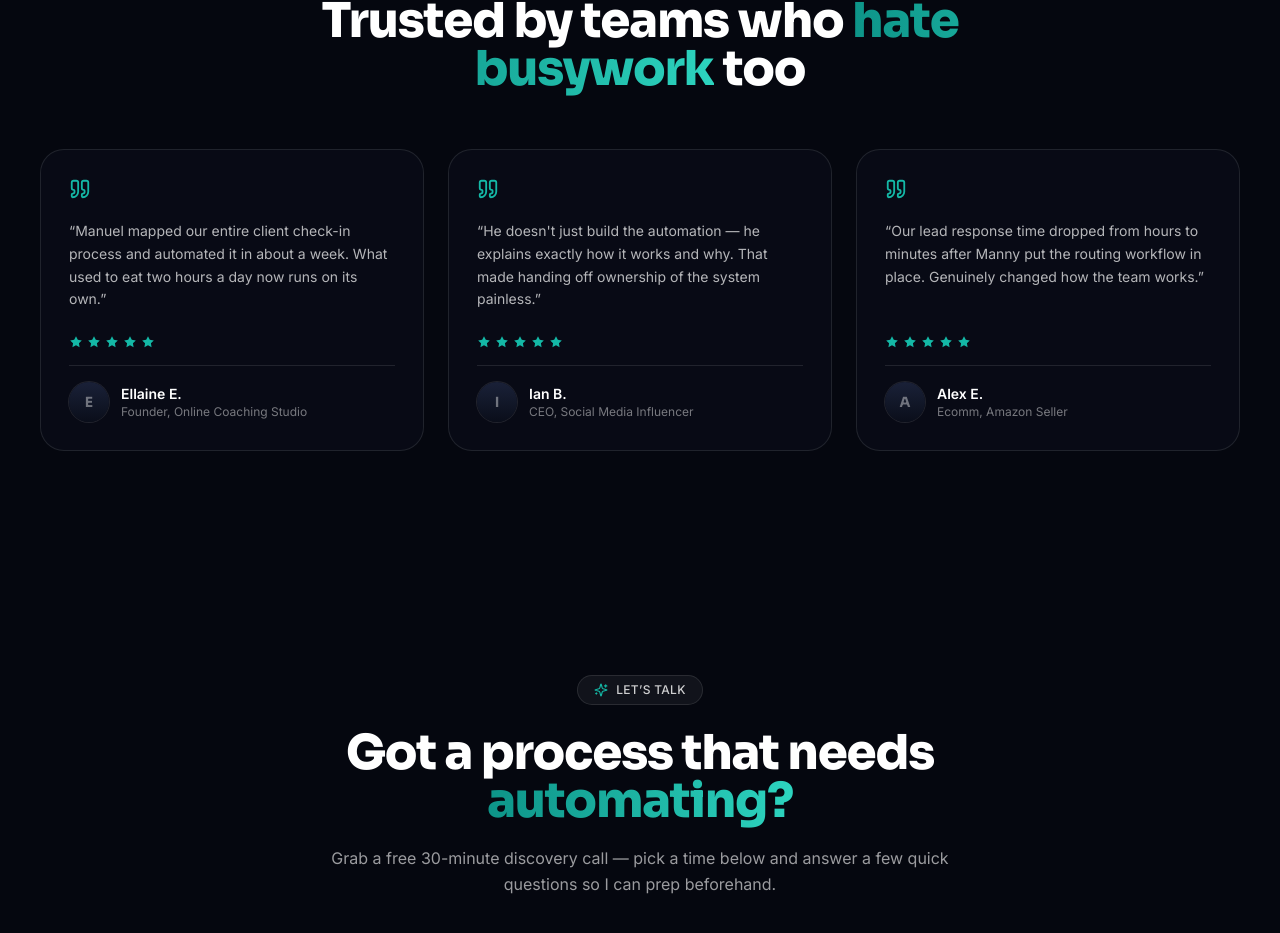
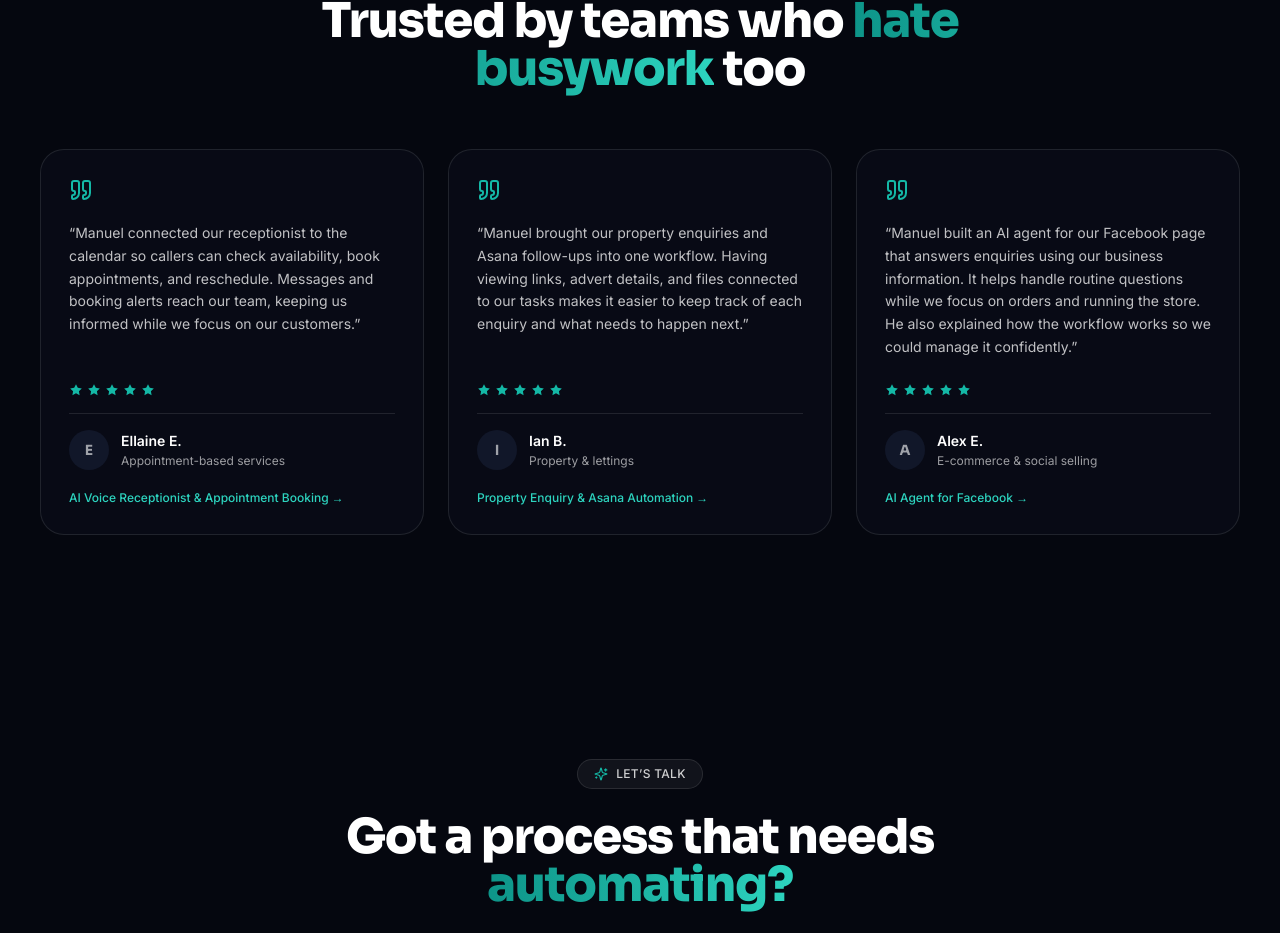
Before and after one commit to manuelraiautomation-bot/manny-portfolio, a React (Vite) app: page / in a window 1280 px wide. Shown: the part 7160-8093 px from the top of the page. Built offline with nearby package versions, Linux system fonts and the light colour scheme.

Commit message:
Align client testimonials with the three featured automation projects

```diff
--- a/src/components/Testimonials.jsx
+++ b/src/components/Testimonials.jsx
@@ -1,23 +1,21 @@
 import { Sparkles, Quote, Star } from "lucide-react";
+import { FEATURED_PROJECTS } from "../data/projects.js";
 
 const TESTIMONIALS = [
   {
-    quote:
-      "Manuel mapped our entire client check-in process and automated it in about a week. What used to eat two hours a day now runs on its own.",
     name: "Ellaine E.",
-    role: "Founder, Online Coaching Studio",
+    industry: "Appointment-based services",
+    message: "Manuel connected our receptionist to the calendar so callers can check availability, book appointments, and reschedule. Messages and booking alerts reach our team, keeping us informed while we focus on our customers.",
   },
   {
-    quote:
-      "He doesn't just build the automation — he explains exactly how it works and why. That made handing off ownership of the system painless.",
     name: "Ian B.",
-    role: "CEO, Social Media Influencer",
+    industry: "Property & lettings",
+    message: "Manuel brought our property enquiries and Asana follow-ups into one workflow. Having viewing links, advert details, and files connected to our tasks makes it easier to keep track of each enquiry and what needs to happen next.",
   },
   {
-    quote:
-      "Our lead response time dropped from hours to minutes after Manny put the routing workflow in place. Genuinely changed how the team works.",
     name: "Alex E.",
-    role: "Ecomm, Amazon Seller",
+    industry: "E-commerce & social selling",
+    message: "Manuel built an AI agent for our Facebook page that answers enquiries using our business information. It helps handle routine questions while we focus on orders and running the store. He also explained how the workflow works so we could manage it confidently.",
   },
 ];
 
@@ -31,40 +29,31 @@ export default function Testimonials() {
         </div>
         <h2 className="mt-6 font-display text-4xl font-extrabold leading-tight tracking-tight text-light-text dark:text-white lg:text-5xl">
           Trusted by teams who{" "}
-          <span className="bg-brand-gradient bg-clip-text text-transparent">
-            hate busywork
-          </span>{" "}
-          too
+          <span className="bg-brand-gradient bg-clip-text text-transparent">hate busywork</span>{" "}too
         </h2>
       </div>
 
       <div className="mt-14 grid grid-cols-1 gap-6 md:grid-cols-3">
-        {TESTIMONIALS.map(({ quote, name, role }) => (
-          <div
-            key={name}
-            className="flex flex-col rounded-3xl border border-light-border bg-light-surface p-7 shadow-sm dark:border-white/10 dark:bg-base-900/60 dark:shadow-none"
-          >
-            <Quote size={22} className="text-accent-teal" />
-            <p className="mt-5 flex-1 text-sm leading-relaxed text-light-muted dark:text-white/70">
-              &ldquo;{quote}&rdquo;
-            </p>
-            <div className="mt-6 flex items-center gap-1 text-accent-teal">
-              {Array.from({ length: 5 }).map((_, i) => (
-                <Star key={i} size={14} fill="currentColor" strokeWidth={0} />
-              ))}
+        {TESTIMONIALS.map(({ name, industry, message }, index) => (
+          <article key={name} className="flex min-w-0 flex-col rounded-3xl border border-light-border bg-light-surface p-6 shadow-sm dark:border-white/10 dark:bg-base-900/60 dark:shadow-none lg:p-7">
+            <Quote size={24} aria-hidden="true" className="text-accent-tealDeep dark:text-accent-teal" />
+            <blockquote className="mt-5 flex-1 text-sm leading-relaxed text-light-muted dark:text-white/75">
+              <p>&ldquo;{message}&rdquo;</p>
+            </blockquote>
+            <div className="mt-6 flex gap-1 text-accent-tealDeep dark:text-accent-teal" role="img" aria-label="5 out of 5 stars">
+              {Array.from({ length: 5 }, (_, i) => <Star key={i} size={14} fill="currentColor" strokeWidth={0} aria-hidden="true" />)}
             </div>
             <div className="mt-4 flex items-center gap-3 border-t border-light-border pt-4 dark:border-white/10">
-              <div className="flex h-10 w-10 items-center justify-center rounded-full bg-gradient-to-b from-light-surface to-light-surfaceMuted ring-1 ring-light-border dark:from-base-700 dark:to-base-900 dark:ring-white/10">
-                <span className="font-display text-sm font-bold text-light-text/40 dark:text-white/40">
-                  {name.charAt(0)}
-                </span>
-              </div>
+              <span aria-hidden="true" className="flex h-10 w-10 shrink-0 items-center justify-center rounded-full bg-light-surfaceMuted font-display text-sm font-bold text-light-muted dark:bg-base-800 dark:text-white/60">{name.charAt(0)}</span>
               <div>
                 <p className="text-sm font-semibold text-light-text dark:text-white">{name}</p>
-                <p className="text-xs text-light-muted dark:text-white/45">{role}</p>
+                <p className="mt-0.5 text-xs text-light-muted dark:text-white/60">{industry}</p>
               </div>
             </div>
-          </div>
+            <a href="#featured-work" className="mt-5 text-xs font-medium text-accent-tealDeep underline-offset-4 hover:underline dark:text-accent-tealLight">
+              {FEATURED_PROJECTS[index].title} →
+            </a>
+          </article>
         ))}
       </div>
     </section>
```
